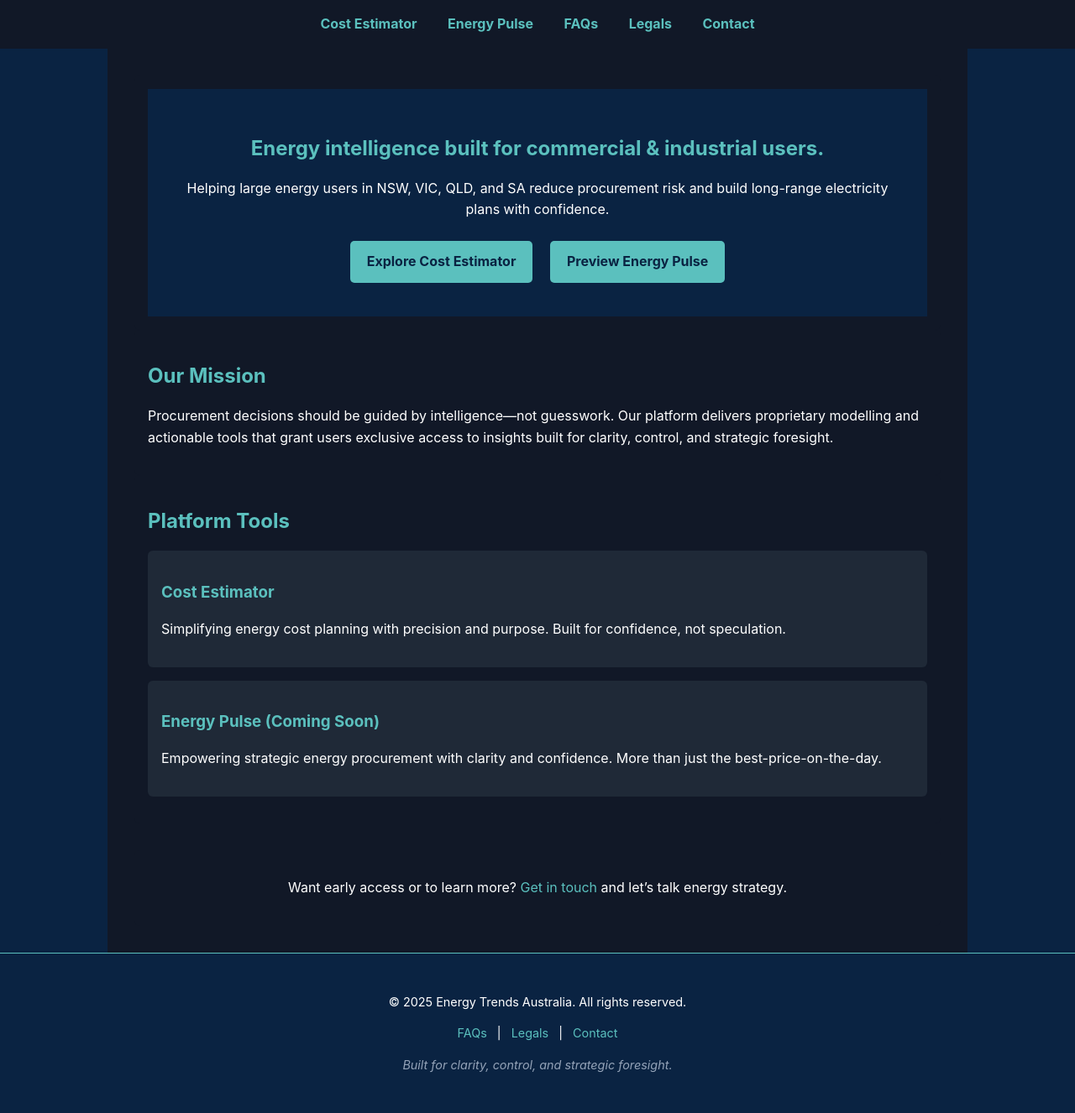
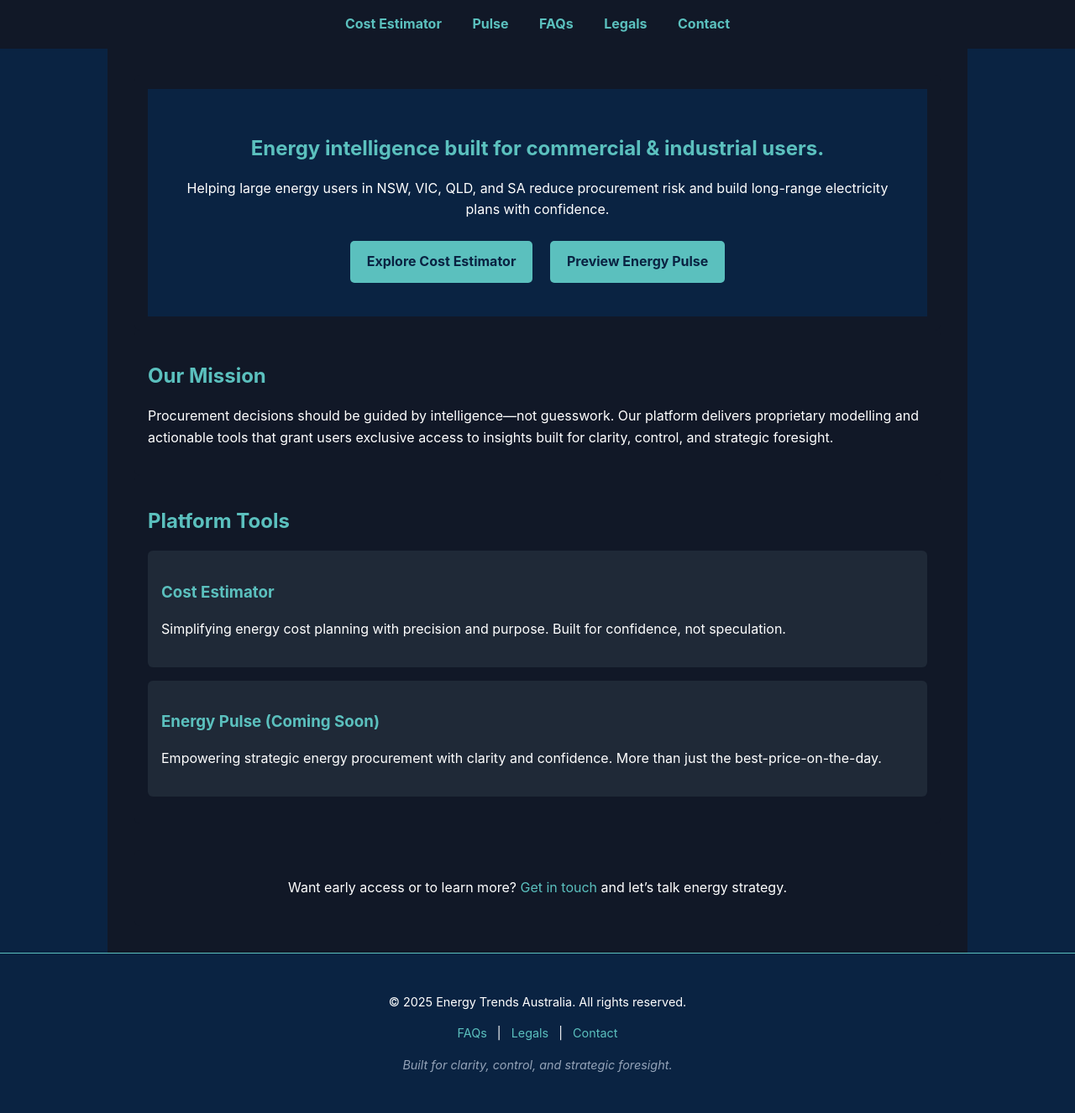
Before and after one commit to EnergyTrendsAU/energytrends.au, a Jekyll site: the page built from index.html, in a window 1280 px wide. Shown: the whole page at 84% size. Built offline with Jekyll 4.4.1, drawn with Linux system fonts in a browser that asks for light colours.

Commit message:
Update nav.html
Energy Pulse > Pulse

```diff
--- a/_includes/nav.html
+++ b/_includes/nav.html
@@ -6,8 +6,8 @@
     {% unless page.url == "/cost-estimator.html" %}
       <li><a href="/cost-estimator.html">Cost Estimator</a></li>
     {% endunless %}
-    {% unless page.url == "/energy-pulse.html" %}
-      <li><a href="/energy-pulse.html">Energy Pulse</a></li>
+    {% unless page.url == "/pulse.html" %}
+      <li><a href="/pulse.html">Pulse</a></li>
     {% endunless %}
     {% unless page.url == "/faq.html" %}
       <li><a href="/faq.html">FAQs</a></li>
```
